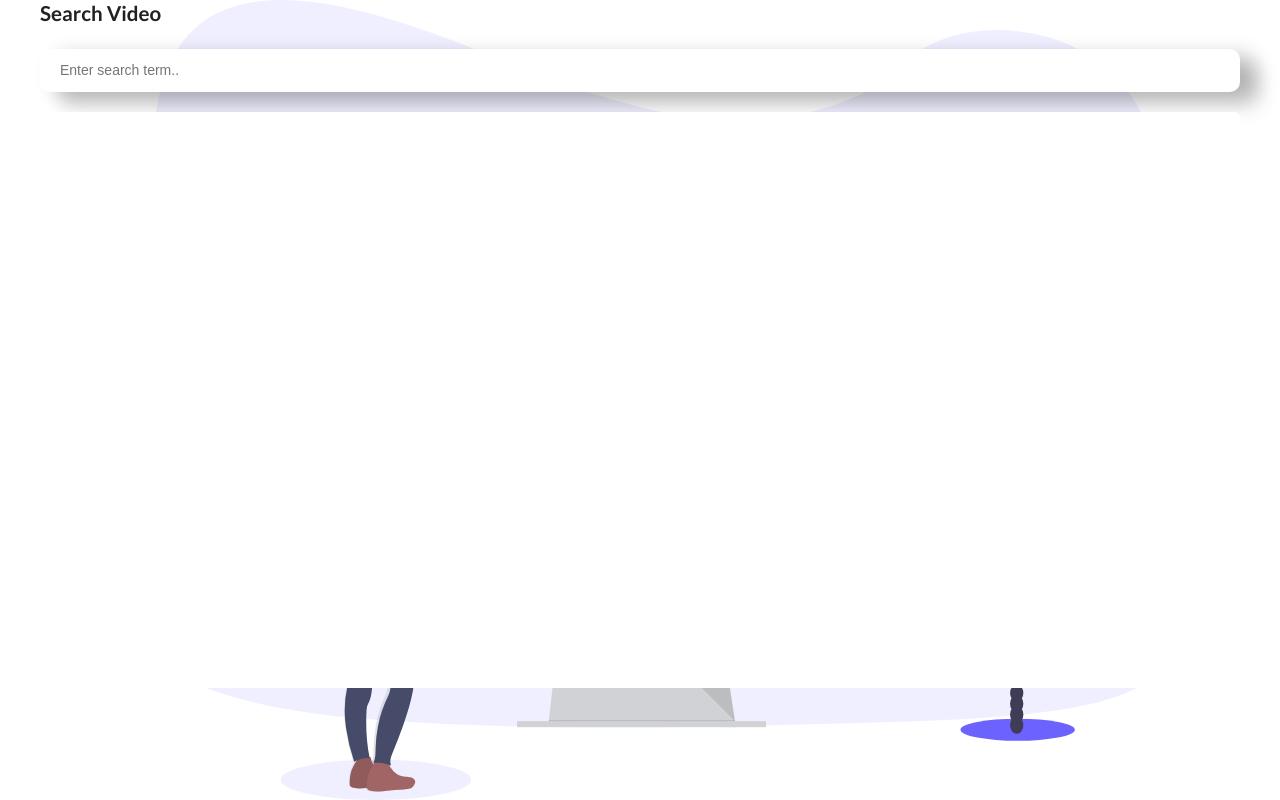
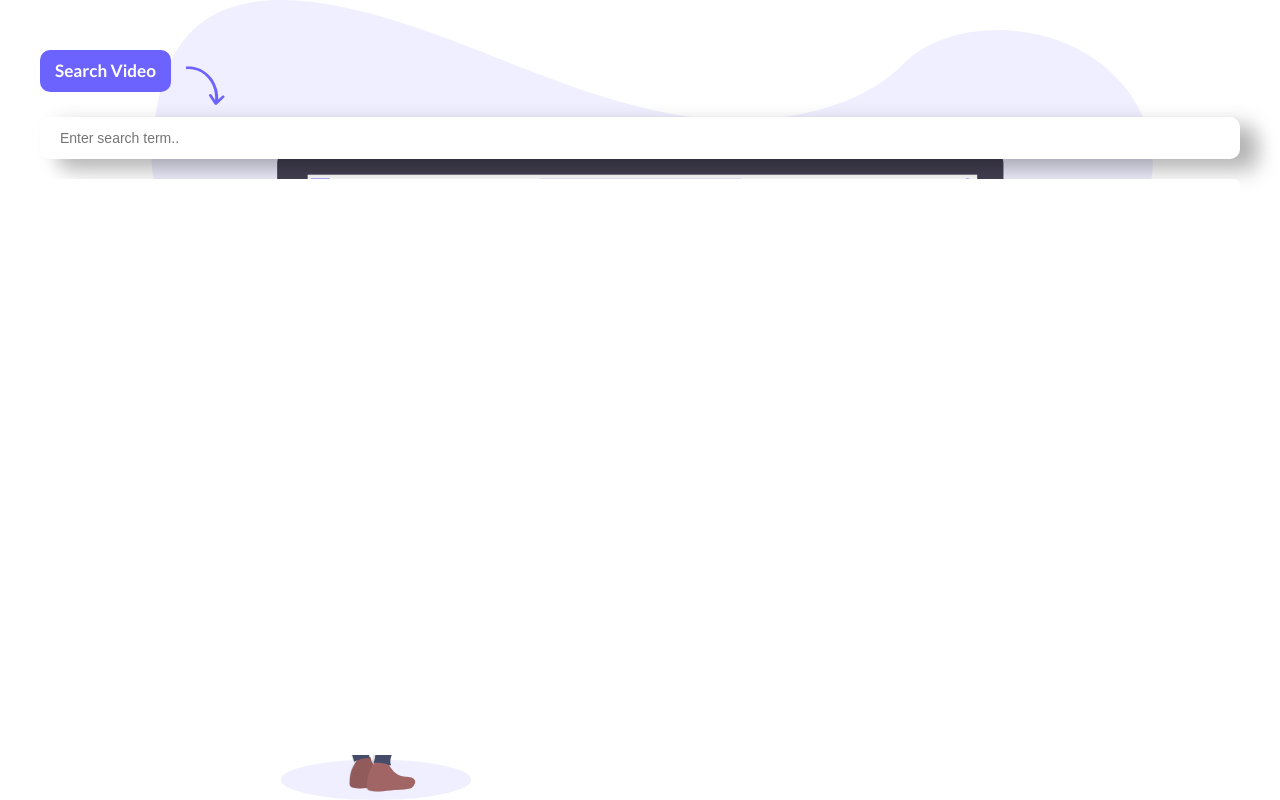
Before and after one commit to aamirkhancr7/VideoCove, a React (Create React App) app: page / in a window 1280 px wide. Built offline with nearby package versions, Linux system fonts and the light colour scheme.

Commit message:
Update SearchBar.js

```diff
--- a/src/components/SearchBar.js
+++ b/src/components/SearchBar.js
@@ -1,4 +1,5 @@
 import React from 'react';
+import arrow from '../img/arrow.svg';
 
 class SearchBar extends React.Component {
 
@@ -19,7 +20,12 @@ class SearchBar extends React.Component {
         return (
             <div className="search-bar">
                 <form onSubmit={this.onTermSubmit} className="search-form">
-                    <label><h3>Search Video</h3></label>
+                    <div class="search-label">
+                        <div className="search-title">
+                            <h4>Search Video</h4>
+                        </div>
+                        <img class="arrow-down" src={arrow} alt="arrow" width="40" height="40"/>
+                    </div>
                     <input
                         type="text"
                         value={this.state.searchItem}
```
